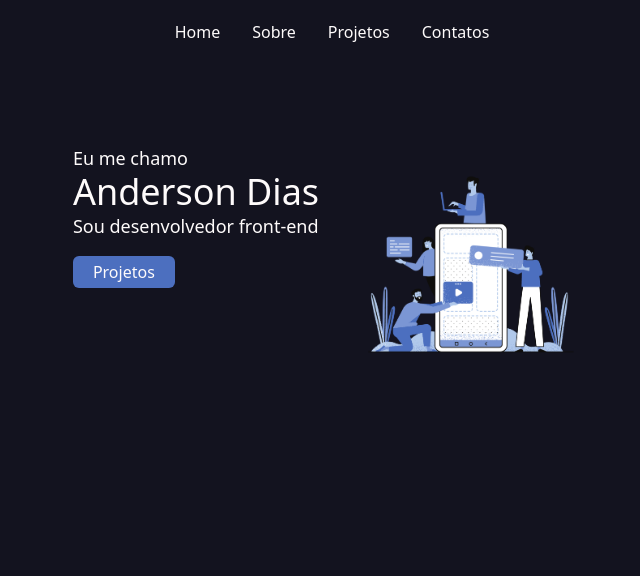
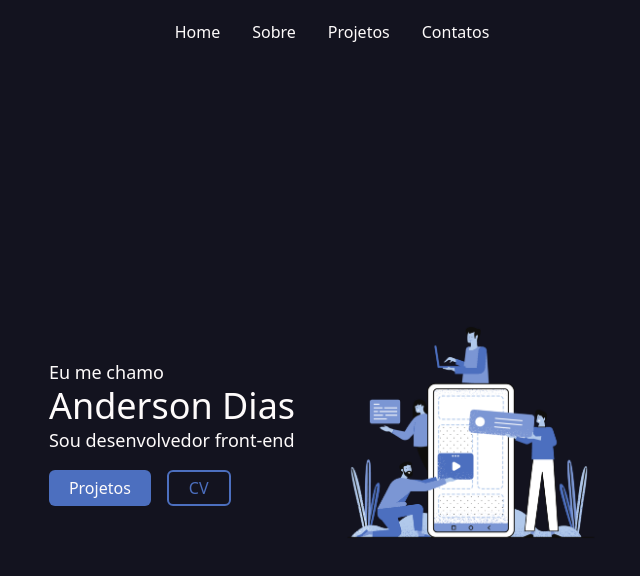
Before and after one commit to andersonDias89/my-site-next, a Next.js app: page / in a window 1280 px wide. Shown: the top 576 px of the page, without its empty margins (308-948 px from the left). Built offline with nearby package versions, Linux system fonts and the light colour scheme.

Commit message:
ajustes na home

```diff
--- a/src/components/InitialPage/index.tsx
+++ b/src/components/InitialPage/index.tsx
@@ -2,20 +2,21 @@ import Link from "next/link";
 
 export function InitialPage() {
     return (
-        <div className="w-full">
-            <div className="container flex justify-center space-x-8">
-                <div className="animation-transition-left mt-20">
+        <div className="w-full h-[calc(100vh-64px)] flex items-center justify-center">
+            <div className="container flex justify-center items-center space-x-8">
+                <div className="animation-transition-left">
                     <span className="font-light text-lg">Eu me chamo</span>
                     <h1 className="text-4xl">Anderson Dias</h1>
                     <span className="font-light text-lg">Sou desenvolvedor front-end</span>
 
-                    <div>
+                    <div className="flex space-x-4">
                         <button className="bg-secondary mt-4 py-1 px-5 rounded-md">Projetos</button>
+                        <button className="bg-transparent border-2 border-secondary text-secondary mt-4 py-1 px-5 rounded-md">CV</button>
                     </div>
                 </div>
 
-                <div className="animation-transition-right mt-20">
-                    <img className="w-60" src={'assets/img-home.png'} alt="" />
+                <div className="animation-transition-right">
+                    <img className="w-72" src={'assets/img-home.png'} alt="" />
                 </div>
             </div>
         </div>
```
Also changed, not shown: 2 other files (tests, documents, lock files or other folders).
